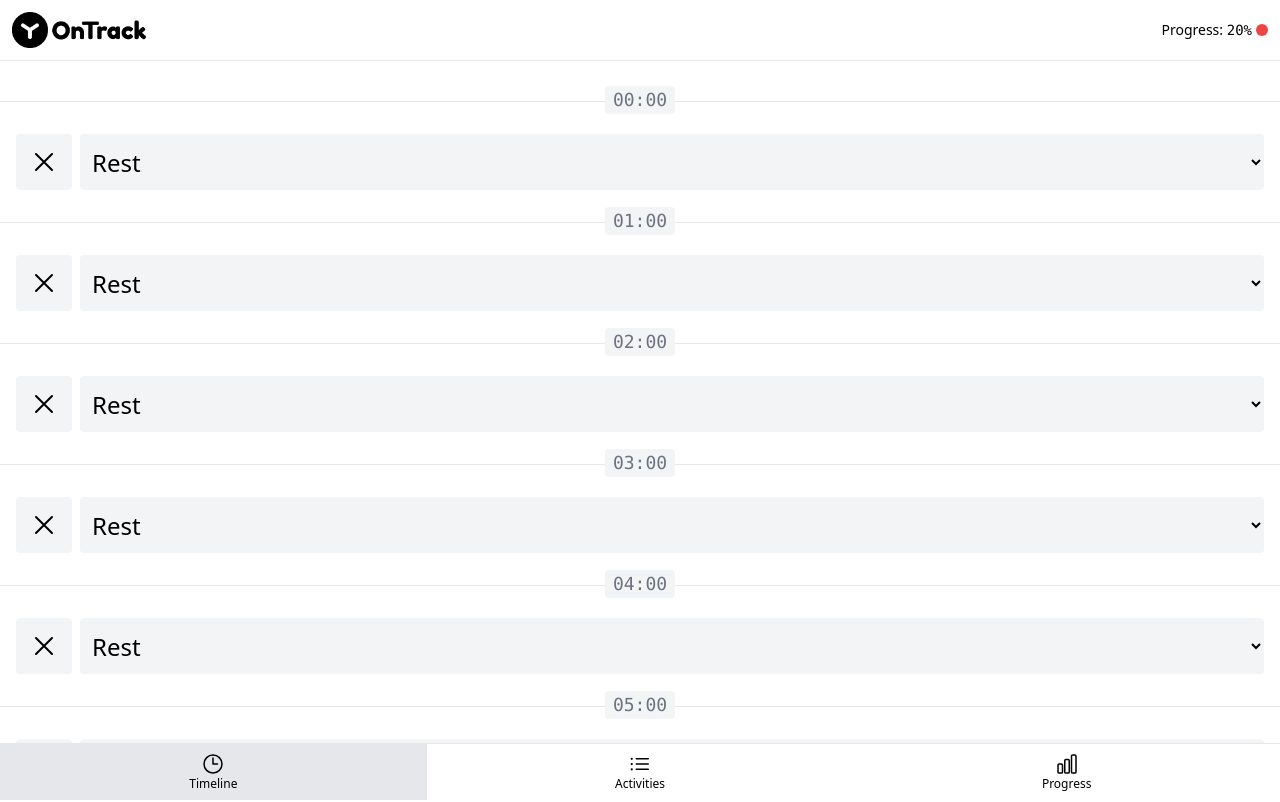
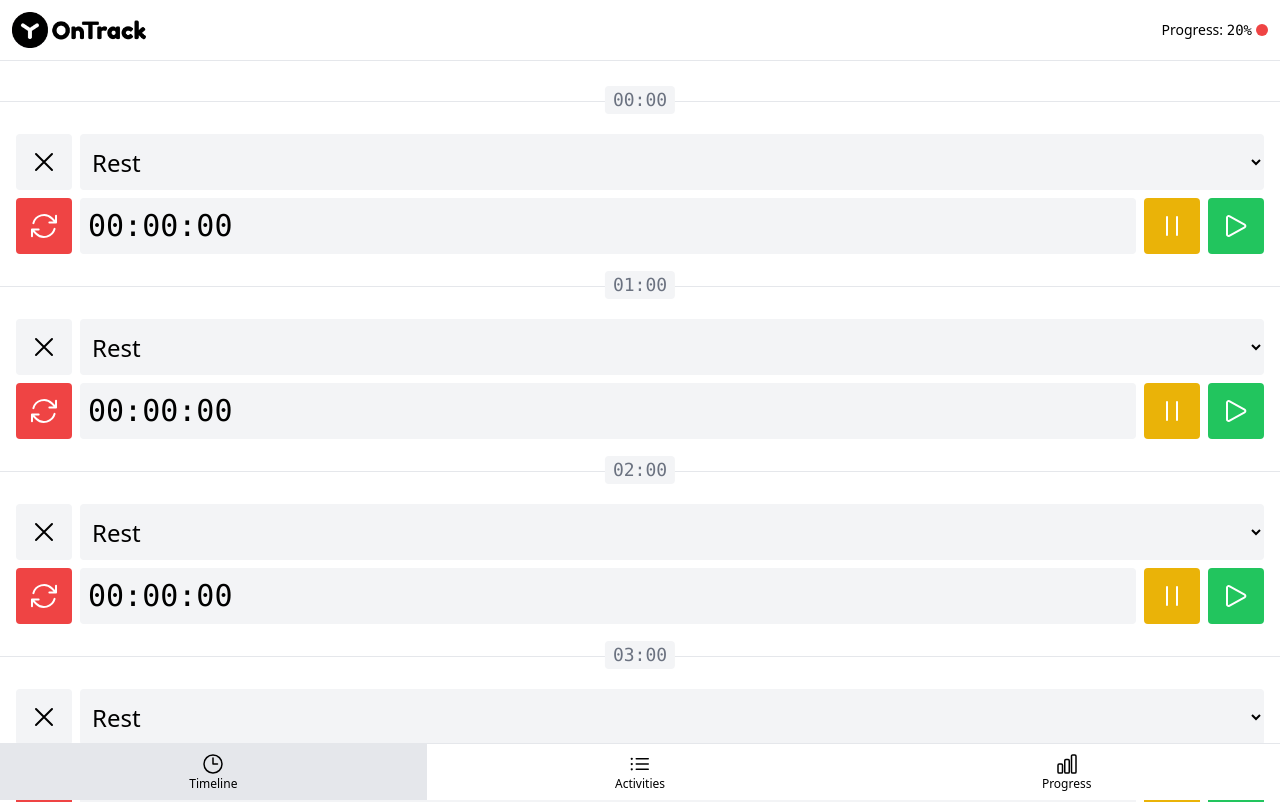
Before and after one commit to jsteacat/ontrack-twind, a Vue app in the folder app/: page /#timeline in a window 1280 px wide. Shown: the top 802 px of the page. Built offline with nearby package versions, Linux system fonts and the light colour scheme.

Commit message:
timeline stopwatch component

```diff
--- a/app/src/components/base/BaseButton.vue
+++ b/app/src/components/base/BaseButton.vue
@@ -1,10 +1,18 @@
 <script>
-import { BUTTON_TYPE_NEUTRAL, BUTTON_TYPE_DANGER, BUTTON_TYPE_PRIMARY } from '@/constants'
+import {
+  BUTTON_TYPE_NEUTRAL,
+  BUTTON_TYPE_DANGER,
+  BUTTON_TYPE_PRIMARY,
+  BUTTON_TYPE_SUCCESS,
+  BUTTON_TYPE_WARNING
+} from '@/constants'
 
 const typeClasses = {
   [BUTTON_TYPE_NEUTRAL]: 'bg-gray-100 enabled:hover:bg-gray-200',
   [BUTTON_TYPE_DANGER]: 'bg-red-500 enabled:hover:bg-red-600 text-white',
-  [BUTTON_TYPE_PRIMARY]: 'bg-blue-500 enabled:hover:bg-blue-600 text-white'
+  [BUTTON_TYPE_PRIMARY]: 'bg-blue-500 enabled:hover:bg-blue-600 text-white',
+  [BUTTON_TYPE_SUCCESS]: 'bg-green-500 enabled:hover:bg-green-600 text-white',
+  [BUTTON_TYPE_WARNING]: 'bg-yellow-500 enabled:hover:bg-yellow-600 text-white'
 }
 </script>
 
--- a/app/src/components/timeline/TimelineItem.vue
+++ b/app/src/components/timeline/TimelineItem.vue
@@ -8,6 +8,7 @@
   isActivityItemValid
 } from '@/validators'
 import { NULLABLE_ACTIVITY } from '@/constants'
+import TimelineStopwatch from '@/components/timeline/TimelineStopwatch.vue'
 
 const props = defineProps({
   timelineItem: {
@@ -49,5 +50,6 @@
       placeholder="Rest"
       @select="selectActivity($event)"
     />
+    <TimelineStopwatch :seconds="timelineItem.activitySeconds" />
   </li>
 </template>
--- /dev/null
+++ b/app/src/components/timeline/TimelineStopwatch.vue
@@ -0,0 +1,32 @@
+<script setup>
+import { BUTTON_TYPE_DANGER, BUTTON_TYPE_SUCCESS, BUTTON_TYPE_WARNING } from '@/constants'
+import { ArrowPathIcon, PauseIcon, PlayIcon } from '@heroicons/vue/24/outline'
+import BaseButton from '@/components/base/BaseButton.vue'
+import { isNumber } from '@/validators'
+import { formatSeconds } from '@/functions'
+
+defineProps({
+  seconds: {
+    type: Number,
+    default: 0,
+    validator: isNumber
+  }
+})
+</script>
+
+<template>
+  <div class="flex w-full gap-2">
+    <BaseButton :type="BUTTON_TYPE_DANGER">
+      <ArrowPathIcon class="h-8" />
+    </BaseButton>
+    <div class="flex flex-grow items-center rounded bg-gray-100 px-2 font-mono text-3xl">
+      {{ formatSeconds(seconds) }}
+    </div>
+    <BaseButton :type="BUTTON_TYPE_WARNING">
+      <PauseIcon class="h-8" />
+    </BaseButton>
+    <BaseButton :type="BUTTON_TYPE_SUCCESS">
+      <PlayIcon class="h-8" />
+    </BaseButton>
+  </div>
+</template>
--- a/app/src/constants.js
+++ b/app/src/constants.js
@@ -14,14 +14,25 @@
 export const BUTTON_TYPE_NEUTRAL = 'neutral'
 export const BUTTON_TYPE_PRIMARY = 'primary'
 export const BUTTON_TYPE_DANGER = 'danger'
+export const BUTTON_TYPE_SUCCESS = 'success'
+export const BUTTON_TYPE_WARNING = 'warning'
 
-export const BUTTON_TYPES = [BUTTON_TYPE_NEUTRAL, BUTTON_TYPE_DANGER, BUTTON_TYPE_PRIMARY]
+export const BUTTON_TYPES = [
+  BUTTON_TYPE_NEUTRAL,
+  BUTTON_TYPE_DANGER,
+  BUTTON_TYPE_PRIMARY,
+  BUTTON_TYPE_SUCCESS,
+  BUTTON_TYPE_WARNING
+]
 
 export const HOURS_IN_DAY = 24
 export const MIDNIGHT_HOUR = 0
 export const SECONDS_IN_HOUR = 3600
 export const SECONDS_IN_MINUTE = 60
 export const MINUTES_IN_HOUR = 60
+export const MILLISECONDS_IN_SECOND = 1000
+
+export const PERIODS_IN_MINUTES = [15, 30, 45, 60, 75, 90, 105, 120, 135, 150, 165, 180]
 
 export const PERIOD_SELECT_OPTIONS = generatePeriodSelectOptions()
 
--- a/app/src/functions.js
+++ b/app/src/functions.js
@@ -4,7 +4,9 @@
   MIDNIGHT_HOUR,
   SECONDS_IN_HOUR,
   SECONDS_IN_MINUTE,
-  MINUTES_IN_HOUR
+  MINUTES_IN_HOUR,
+  PERIODS_IN_MINUTES,
+  MILLISECONDS_IN_SECOND
 } from '@/constants'
 import { isNull, isPageValid } from '@/validators'
 
@@ -41,7 +43,7 @@
   const timelineItems = []
 
   for (let hour = MIDNIGHT_HOUR; hour < HOURS_IN_DAY; hour += 1) {
-    timelineItems.push({ hour, activityId: null })
+    timelineItems.push({ hour, activityId: null, activitySeconds: 0 })
   }
 
   return timelineItems
@@ -60,10 +62,16 @@
 }
 
 export function generatePeriodSelectOptions() {
-  const periodsInMinutes = [15, 30, 45, 60, 75, 90, 105, 120, 135, 150, 165, 180]
-
-  return periodsInMinutes.map((period) => ({
+  return PERIODS_IN_MINUTES.map((period) => ({
     value: period * SECONDS_IN_MINUTE,
     label: generatePeriodSelectOptionsLabel(period)
   }))
 }
+
+export function formatSeconds(seconds) {
+  const date = new Date()
+  date.setTime(Math.abs(seconds) * MILLISECONDS_IN_SECOND)
+  const utc = date.toUTCString()
+
+  return utc.substring(utc.indexOf(':') - 2, utc.indexOf(':') + 6)
+}
```
